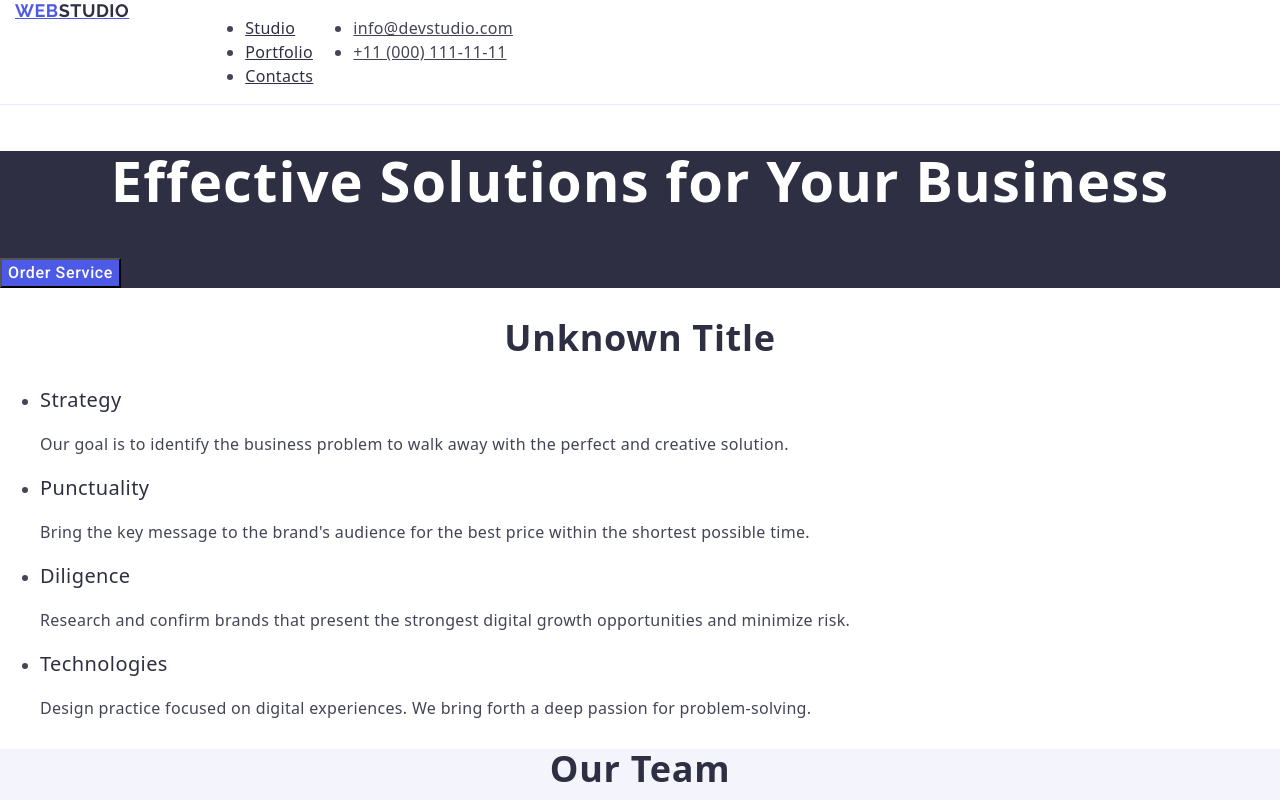
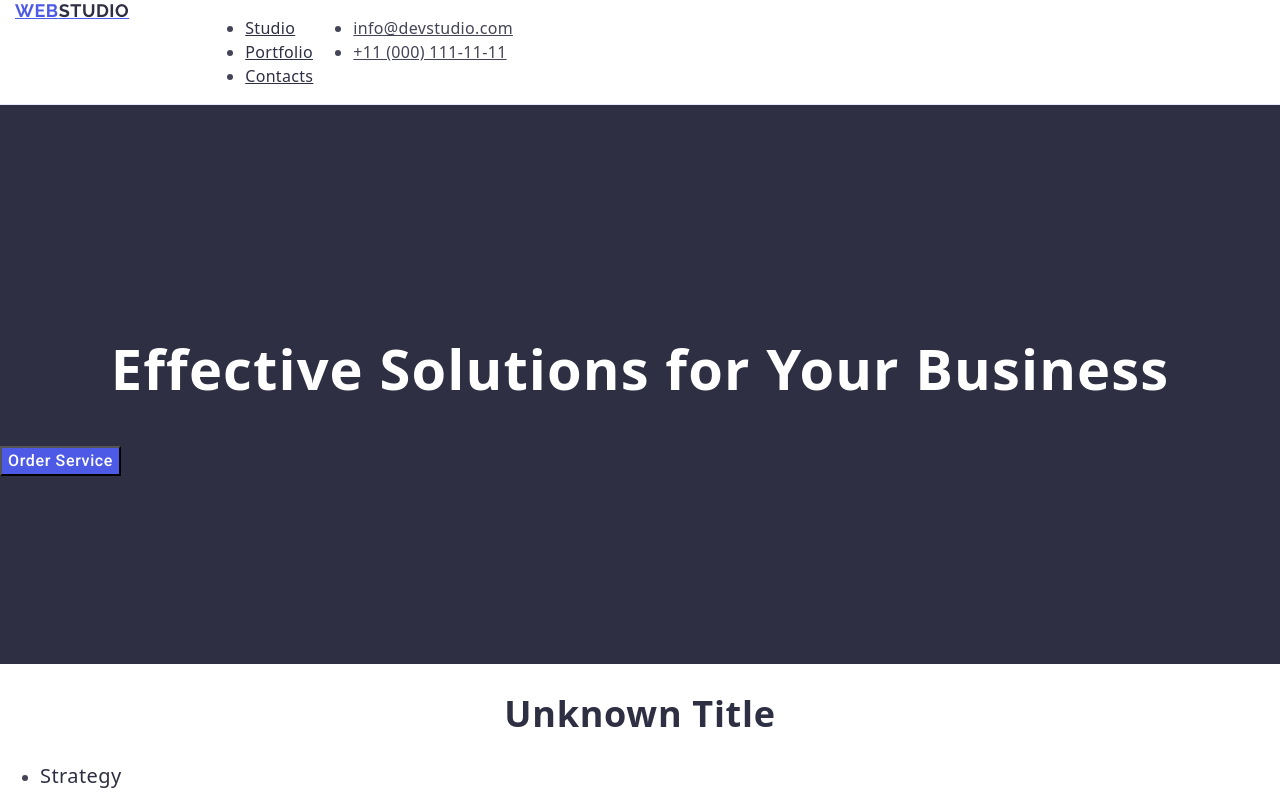
Before and after one commit to EneAndrei789/goit-markup-hw-03, a plain HTML site: page index.html in a window 1280 px wide. Shown: the top 800 px of the page. Drawn offline with nearby package versions, Linux system fonts and the light colour scheme.

Commit message:
summit 7

```diff
--- a/css/index.css
+++ b/css/index.css
@@ -72,6 +72,7 @@ body {
 
   .section-order {
     background-color: #2e2f42;
+    padding: 188px 0;
   }
 
   .order-button {
--- a/index.html
+++ b/index.html
@@ -59,11 +59,14 @@
 
     <main>
       <section class="section-order">
+        <div>
         <h1 class="section-heading">
           Effective Solutions for Your Business
         </h1>
         <button class="order-button" type="button">Order Service</button>
+      </div>
       </section>
+
 
       <section>
         <h2 class="section-stratedy-title">Unknown Title</h2>
```
